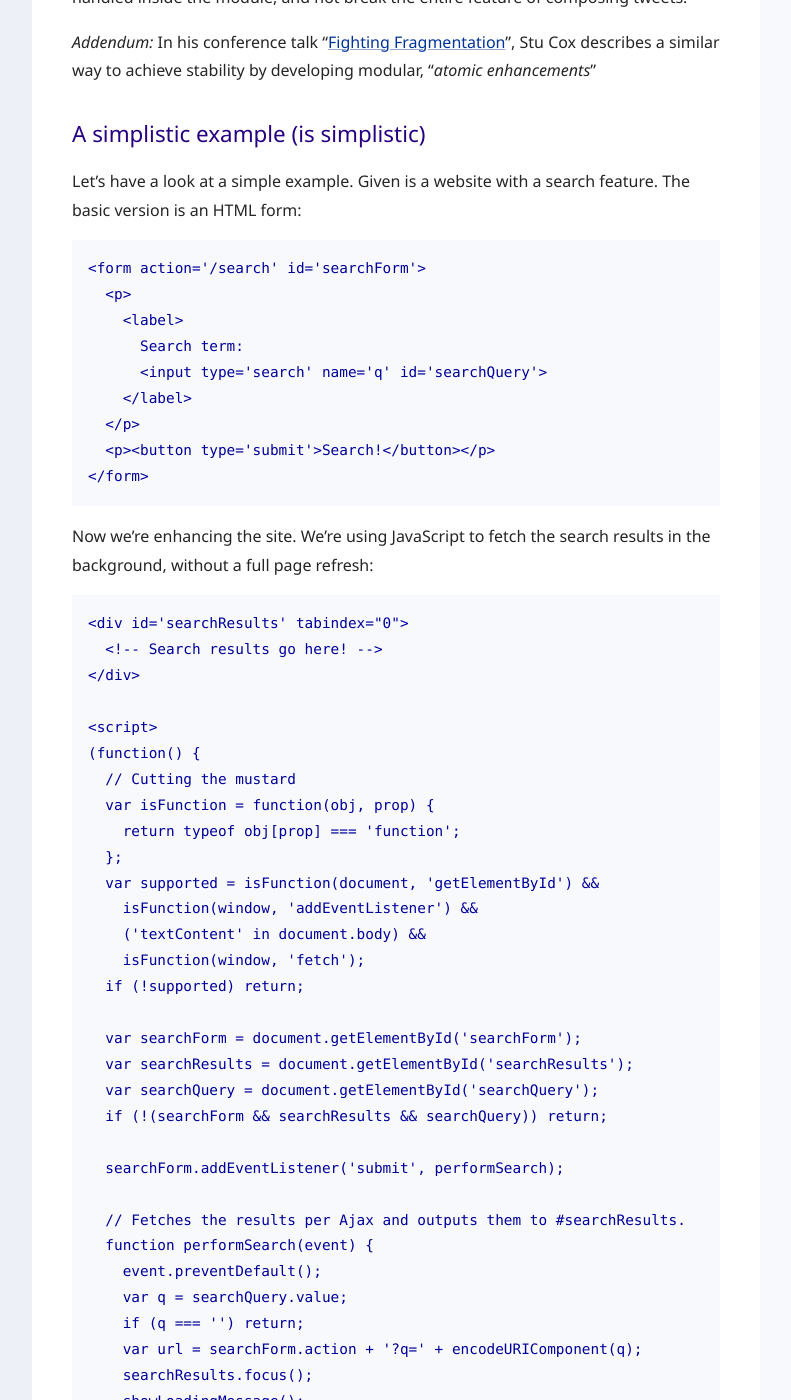
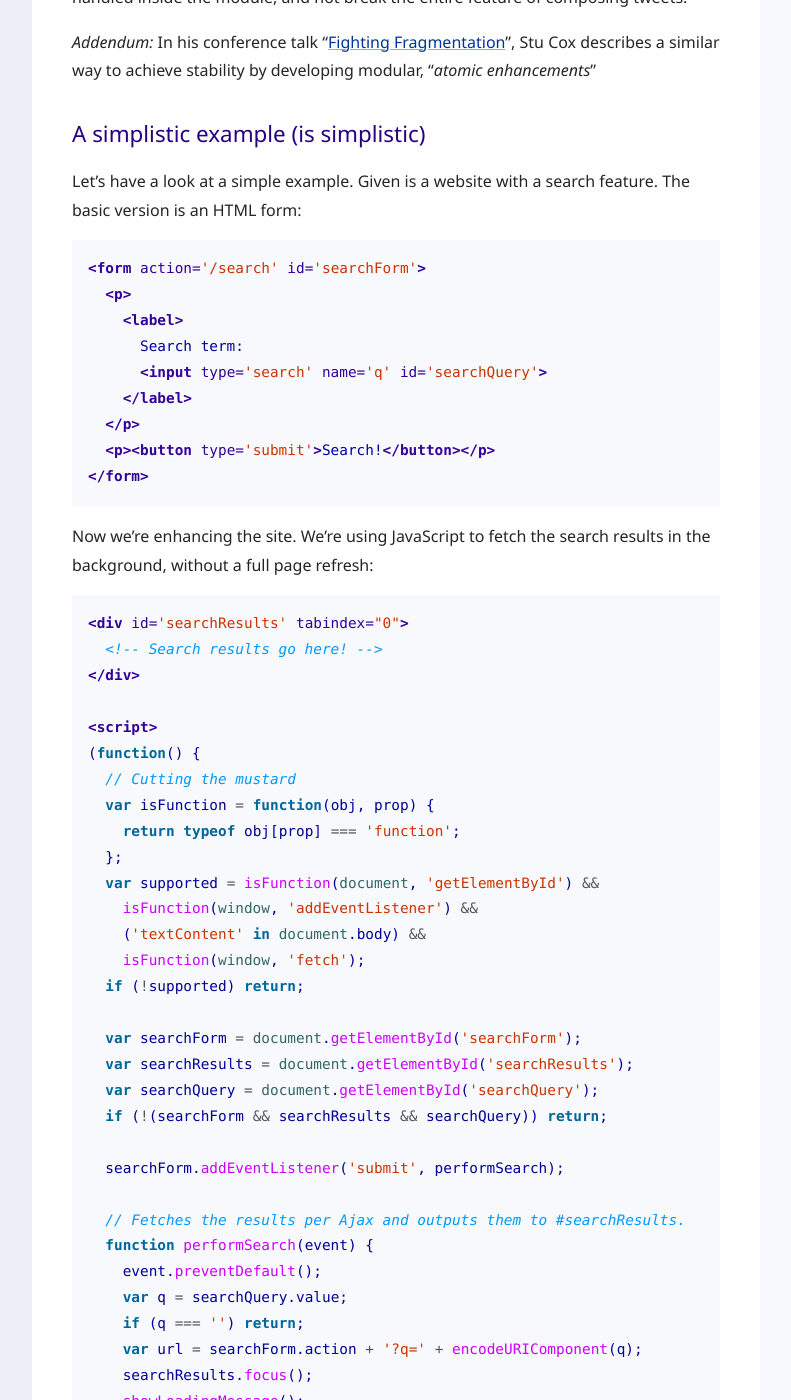
Before and after one commit to molily/molily.de, a Jekyll site: the page built from _posts/2016-02-27-javascript-failure.md, in a window 1280 px wide and 1400 px high, scrolled down 5209 px. Shown: the whole window, without its empty margins (88-879 px from the left). Built offline with Jekyll 4.4.1, drawn with Linux system fonts in a browser that asks for light colours; some web fonts are replaced; some of the changed text lies outside the part shown.

Commit message:
Use Markdown and syntax highlighting

````diff
--- a/_posts/2016-02-27-javascript-failure.md
+++ b/_posts/2016-02-27-javascript-failure.md
@@ -116,26 +116,26 @@ Coming back to the Twitter example: The rich text editor should be an enhancemen
 
 Let’s have a look at a simple example. Given is a website with a search feature. The basic version is an HTML form:
 
-<pre>
-&lt;form action='/search' id='searchForm'>
-  &lt;p>
-    &lt;label>
+```html
+<form action='/search' id='searchForm'>
+  <p>
+    <label>
       Search term:
-      &lt;input type='search' name='q' id='searchQuery'>
-    &lt;/label>
-  &lt;/p>
-  &lt;p>&lt;button type='submit'>Search!</button>&lt;/p>
-&lt;/form>
-</pre>
+      <input type='search' name='q' id='searchQuery'>
+    </label>
+  </p>
+  <p><button type='submit'>Search!</button></p>
+</form>
+```
 
 Now we’re enhancing the site. We’re using JavaScript to fetch the search results in the background, without a full page refresh:
 
-<pre>
-&lt;div id='searchResults' tabindex="0">
-  &lt;!-- Search results go here! -->
-&lt;/div>
+```html
+<div id='searchResults' tabindex="0">
+  <!-- Search results go here! -->
+</div>
 
-&lt;script>
+<script>
 (function() {
   // Cutting the mustard
   var isFunction = function(obj, prop) {
@@ -183,8 +183,8 @@ Now we’re enhancing the site. We’re using JavaScript to fetch the search res
     searchResults.textContent = reason;
   }
 })();
-&lt;/script>
-</pre>
+</script>
+```
 
 This example is using the shiny new [fetch API](https://developer.mozilla.org/en/docs/Web/API/Fetch_API) to send an HTTP request. At the beginning, we’re ‘cutting the mustard’ by performing browser feature tests. The browser doesn’t support `fetch` yet? No problem, the enhancement just doesn’t take effect. The search still works without it.
 
@@ -194,21 +194,21 @@ The problem with this script is that is is *not prepared for JavaScript failure*
 
 The first task of the `submit` event handler is to prevent the default event action by calling `event.preventDefault()`. The default action of the `submit` event is to send the form data to the server.
 
-<pre>
+```js
 function performSearch(event) {
-  <strong>event.preventDefault();</strong>
+  event.preventDefault();
   // … Perform search with JavaScript, may cause exceptions …
 }
-</pre>
+```
 
 We’re terribly *optimistic* here, disabling the browser’s standard behavior, assuming our JavaScript will take over, fetch and display the results. Let’s be *realistic* instead, assuming our JavaScript might fail with an exception. Let’s enable the fall back to the previous, non-JavaScript version by calling `preventDefault` *at the end* of the handler:
 
-<pre>
+```js
 function performSearch(event) {
   // … Perform search with JavaScript, may cause exceptions …
-  <strong>event.preventDefault();</strong>
+  event.preventDefault();
 }
-</pre>
+```
 
 `preventDefault` is not called if an exception aborts the function prematurely. This means the search form is submitted normally without JavaScript, and a new page is loaded from the server.
 
@@ -226,15 +226,15 @@ More and more APIs and libraries use promises to split the logic into a chain of
 
 If an individual operation fails, it’s easy to handle intentional and exceptional errors:
 
-<pre>
+```js
 // Installs the basic version, returns a promise
 basic()
   .then(handleBasicSuccess, handleBasicError)
-</pre>
+```
 
 If the result of an operation is a necessary input for the next operation, we need to stop the execution of the chain in case of failure. A rejected promise automatically stops the chain and “bubbles up”:
 
-<pre>
+```js
 basic()
   // Depends on basic. Not called when basic fails.
   .then(enhancement1)
@@ -242,11 +242,11 @@ basic()
   .then(enhancement2)
   // Handle errors in basic, enhancement1 or enhancement2.
   .catch(logError)
-</pre>
+```
 
 Or we use a fallback value and carry on:
 
-<pre>
+```js
 basic().then(
   () => {
     // Only install enhancements when basic succeeded.
@@ -260,11 +260,11 @@ basic().then(
   },
   handleBasicError
 )
-</pre>
+```
 
 If the operation is not crucial and just an enhancement, we only log the error and continue anyway:
 
-<pre>
+```js
 basic().then(
   () => {
     // Depends on basic.
@@ -279,7 +279,7 @@ basic().then(
   },
   handleBasicError
 )
-</pre>
+```
 
 ## Failing fast: Making failure visible and tangible
 
````
